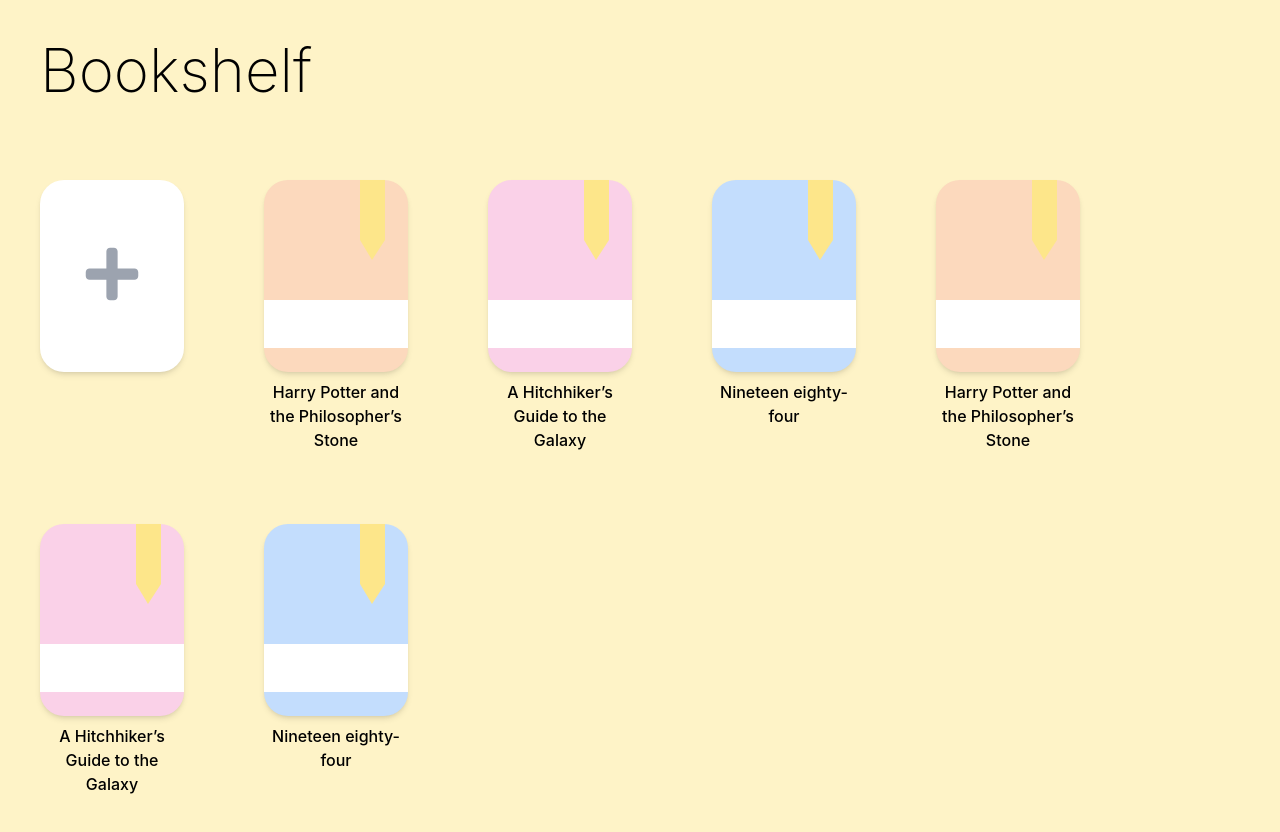
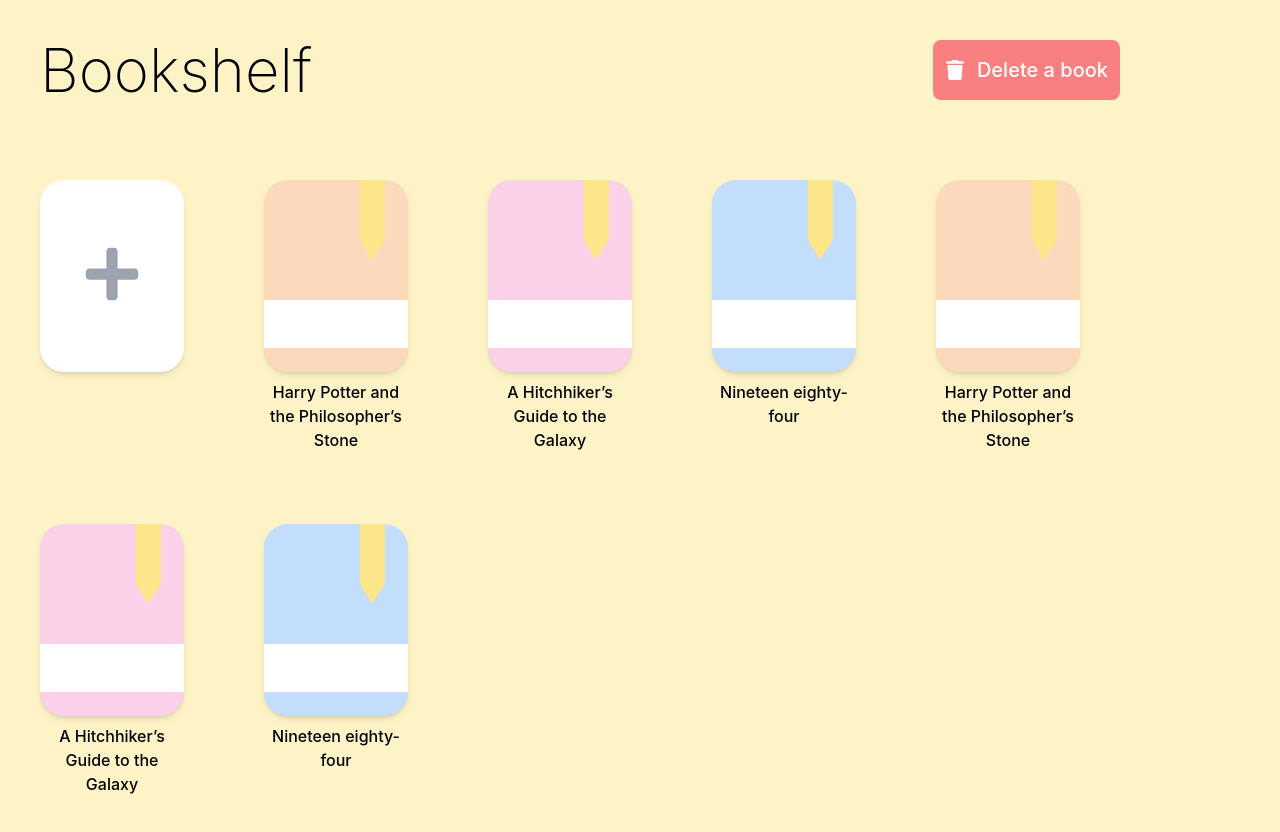
Before and after one commit to pjyi2147/StorybookGPT, a React (Create React App) app in the folder storybook-ai/: page / in a window 1280 px wide. Shown: the top 832 px of the page. Built offline with nearby package versions, Linux system fonts and the light colour scheme.

Commit message:
[WEB] Added Delete Modal

```diff
--- a/storybook-ai/src/App.js
+++ b/storybook-ai/src/App.js
@@ -1,11 +1,36 @@
+import { useState } from "react";
 import "./App.css";
 import AddCard from "./components/AddCard";
+import ConfirmationModal from "./components/ConfirmationModal";
 import NewCard from "./components/NewCard";
+import { FaTrash } from "react-icons/fa";
 
 function App() {
+
+  const [showDelete, setShowDelete] = useState(false)
+
+  function handleOpenDelete() {
+    setShowDelete(true);
+  }
+
+  const handleCloseDelete = () => {
+    setShowDelete(false)
+  }
+
   return (
+    <>
       <div className="bg-amber-100 min-h-screen w-full space-y-10 py-10 items-center justify-center">
-      <div className="self-start font-extralight text-6xl ml-10">Bookshelf</div>
+        <div className="flex flex-row flex-wrap place-content-between align-middle">
+          <div className="self-start font-extralight text-6xl ml-10">
+            Bookshelf
+          </div>
+          <button className="rounded-lg hover:brightness-75 bg-red-400 text-white font-medium text-xl mr-40 px-3" onClick={handleOpenDelete}>
+            <div className="flex flex-row place-content-center">
+              <FaTrash className="mr-3 mt-1" /> Delete a book
+            </div>
+          </button>
+        </div>
+
         <div className="flex flex-row flex-wrap">
           <AddCard />
           <NewCard
@@ -28,6 +53,14 @@
           <NewCard color={"bg-blue-200"} title={"Nineteen eighty-four"} />
         </div>
       </div>
+
+      <ConfirmationModal
+        show={showDelete}
+        onClose={handleCloseDelete}
+        text={"Do you wish to delete this book?"}
+        method={() => console.log('Deleted')}
+      />
+    </>
   );
 }
 
--- a/storybook-ai/src/components/ConfirmationModal.js
+++ b/storybook-ai/src/components/ConfirmationModal.js
@@ -6,20 +6,20 @@
 const ConfirmationModal = ({ show, onClose, text, method }) => {
   const content = (
     <>
-      <Modal show={show} size='md' popup onClose={onClose} dismissible>
+      <Modal show={show} size='md' popup onClose={onClose} dismissible className='bg-white p-5'>
         <ModalHeader />
         <ModalBody>
           <div className='text-center'>
             <HiOutlineExclamationCircle className='mx-auto mb-4 h-14 w-14 text-gray-400 dark:text-gray-200' />
-            <h3 className='mb-5 text-lg font-normal text-gray-500 dark:text-gray-400'>
+            <h3 className='mb-5 text-lg font-normal'>
               {text}
             </h3>
             <div className='flex justify-center gap-4'>
-              <Button color='failure' onClick={method}>
-                Confirmar
+              <Button className='!bg-red-500 hover:brightness-75' onClick={method}>
+                Confirm
               </Button>
-              <Button className='!bg-gray-500' onClick={onClose}>
-                Cancelar
+              <Button className='!bg-gray-500 hover:brightness-75' onClick={onClose}>
+                Cancel
               </Button>
             </div>
           </div>
```
Lines whose indentation alone changed are shown as unchanged.
